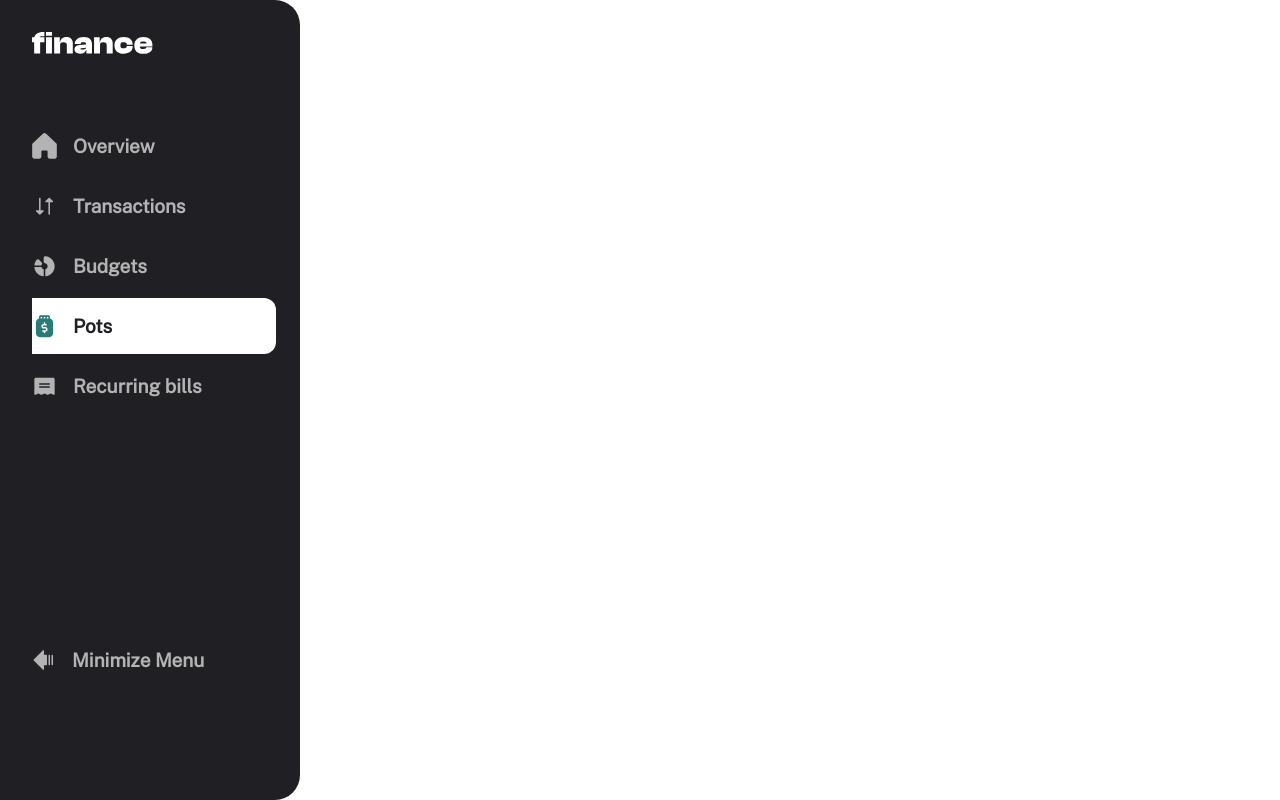
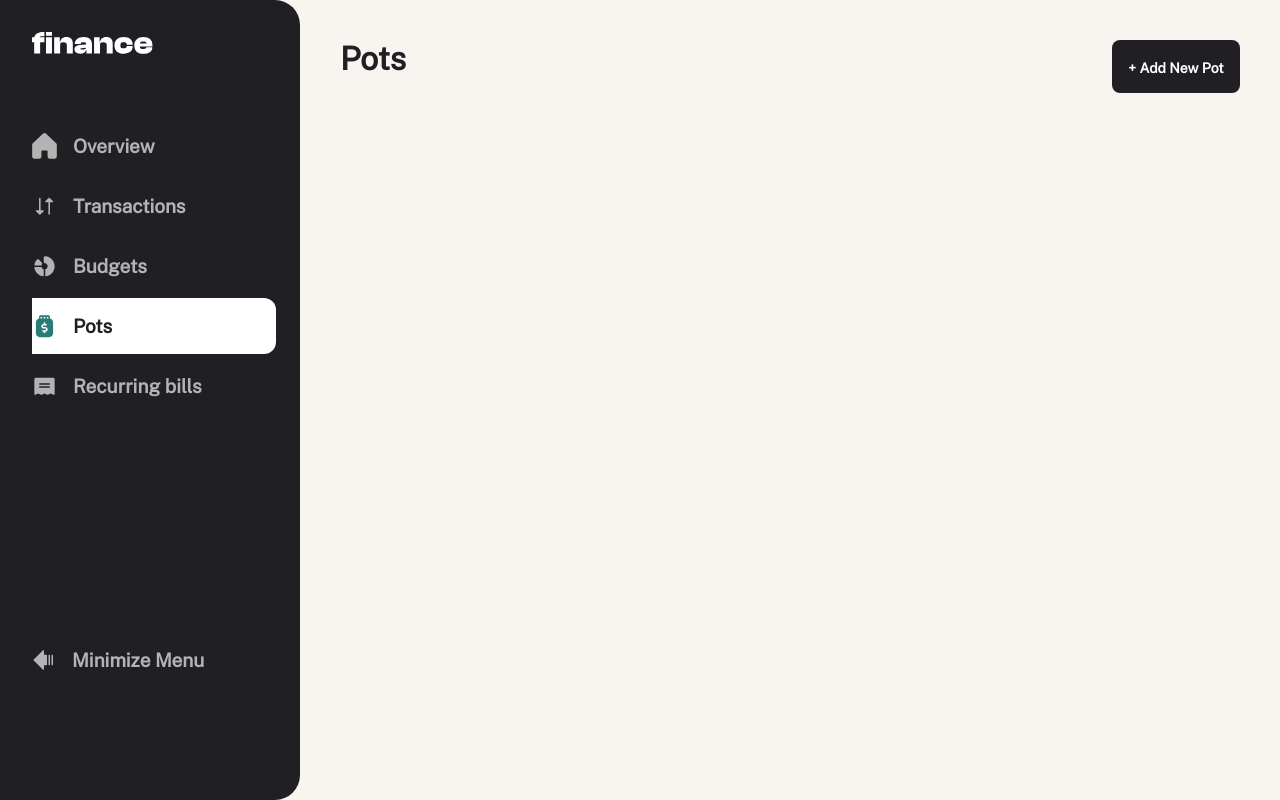
Before and after one commit to GiOrGI175/finance, a Next.js app: page /Pots in a window 1280 px wide. Before the commit this address had no page. Built offline with nearby package versions, Linux system fonts and the light colour scheme.

Commit message:
feature/page Structure

```diff
--- /dev/null
+++ b/src/app/(viwes)/Pots/page.tsx
@@ -0,0 +1,12 @@
+'use client';
+
+import PotsPage from '../../../components/__organisms/PotsPage';
+const Pots = () => {
+  return (
+    <div>
+      <PotsPage />
+    </div>
+  );
+};
+
+export default Pots;
--- /dev/null
+++ b/src/app/(viwes)/Recurring-bills/page.tsx
@@ -0,0 +1,7 @@
+import React from 'react';
+
+const recurringBills = () => {
+  return <div></div>;
+};
+
+export default recurringBills;
--- a/src/app/globals.css
+++ b/src/app/globals.css
@@ -9,3 +9,18 @@
   font-weight: normal;
   font-style: normal;
 }
+
+::-webkit-scrollbar {
+  width: 8px;
+  border: 1px solid #d5d5d5;
+}
+
+::-webkit-scrollbar-track {
+  border-radius: 20px;
+  background: #eeeeee;
+}
+
+::-webkit-scrollbar-thumb {
+  border-radius: 10px;
+  background: #b0b0b0;
+}
--- a/src/app/layout.tsx
+++ b/src/app/layout.tsx
@@ -7,10 +7,12 @@ export default function RootLayout({
   children: React.ReactNode;
 }>) {
   return (
-    <html lang='en'>
-      <body className='flex min-h-screen '>
-        <NavBar />
-        {children}
+    <html lang='en' className='flex justify-center'>
+      <body className='flex max-w-[3000px] w-full min-h-screen bg-[#F8F4F0]'>
+        <div className='w-fit'>
+          <NavBar />
+        </div>
+        <div className='w-full '>{children}</div>
       </body>
     </html>
   );
--- a/src/components/__molecules/NavBar.tsx
+++ b/src/components/__molecules/NavBar.tsx
@@ -29,7 +29,7 @@ const NavBar = () => {
 
   return (
     <div
-      className={`w-[300px] min-h-screen pt-[32px] pl-[32px] pr-[24px] bg-[#201F24] rounded-tr-[25px] rounded-br-[25px] fixed flex flex-col justify-between duration-1000 overflow-hidden ${
+      className={`w-[300px] min-h-screen pt-[32px] pl-[32px] pr-[24px] bg-[#201F24] rounded-tr-[25px] rounded-br-[25px]  flex flex-col justify-between duration-1000 overflow-hidden ${
         popUpNavBar && 'w-[88px] pl-[0px] pr-[0px] pt-[40px]'
       } `}
     >
--- /dev/null
+++ b/src/components/__organisms/PotsPage.jsx
@@ -0,0 +1,20 @@
+'use client';
+
+const PotsPage = () => {
+  return (
+    <div className='w-full overflow-x-hidden overflow-scroll h-screen p-[40px] bg-[#F8F4F0] '>
+      <div className='w-full flex justify-between'>
+        <h2 className='font-publicSans font-bold text-[32px] leading-[38px] text-[#201F24]'>
+          Pots
+        </h2>
+        <button className='w-[128px] h-[53px] rounded-[8px] padding-[16px] bg-[#201F24]'>
+          <span className='font-publicSans font-bold text-[14px] leading-[21px] text-white'>
+            + Add New Pot
+          </span>
+        </button>
+      </div>
+    </div>
+  );
+};
+
+export default PotsPage;
--- a/src/components/__organisms/index.tsx
+++ /dev/null
@@ -1,9 +0,0 @@
-import React from 'react'
-
-function index() {
-  return (
-    <div>index</div>
-  )
-}
-
-export default index
```
